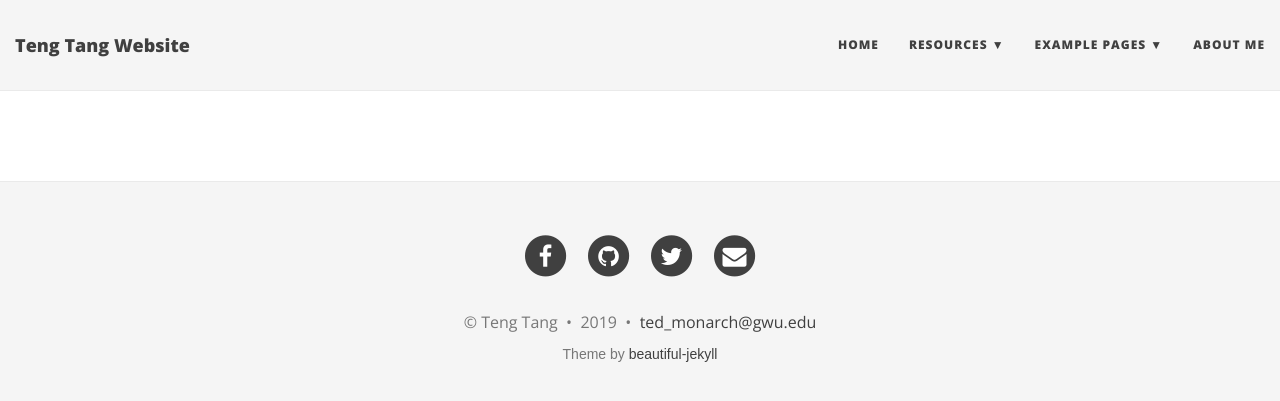
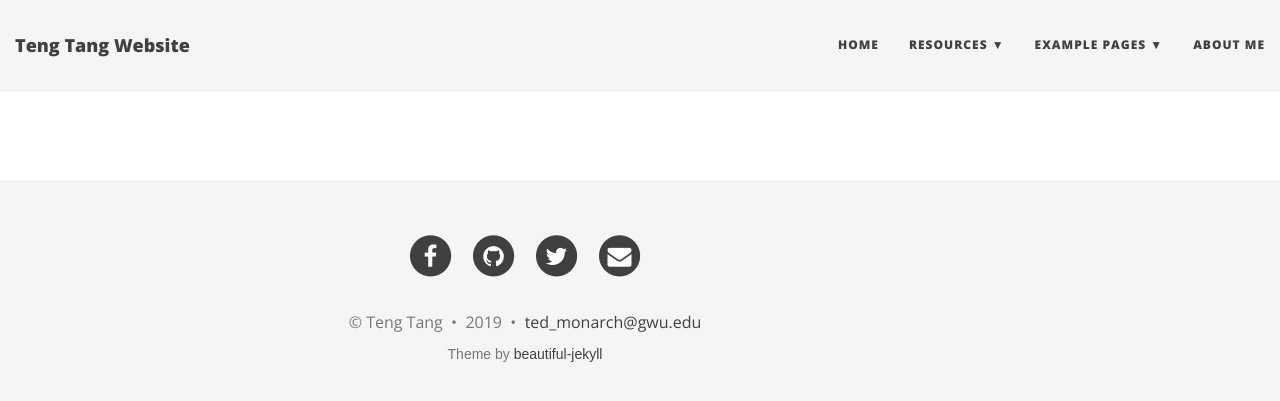
Before and after one commit to Monarch2018/ev_prediction, a Jekyll site: the page built from newpage.md, in a window 1280 px wide. Shown: the top 401 px of the page. Built offline with Jekyll 4.4.1, drawn with Linux system fonts in a browser that asks for light colours; nearby versions of some CDN libraries; our own code applies the rules of GitHub Pages for plain Markdown files.

Commit message:
Update main.css

```diff
--- a/css/main.css
+++ b/css/main.css
@@ -65,10 +65,9 @@ ul#menu li a:hover {
 /* * {margin: 0.1px;
    padding: 0.1px;} */
 
-/* .container {
-    padding-top: 10px;
-    margin-left: 20px;
-} */
+.container {
+    margin-left: -60px;
+}
 
 .blurb {
     background-color: #ffffff;
```
